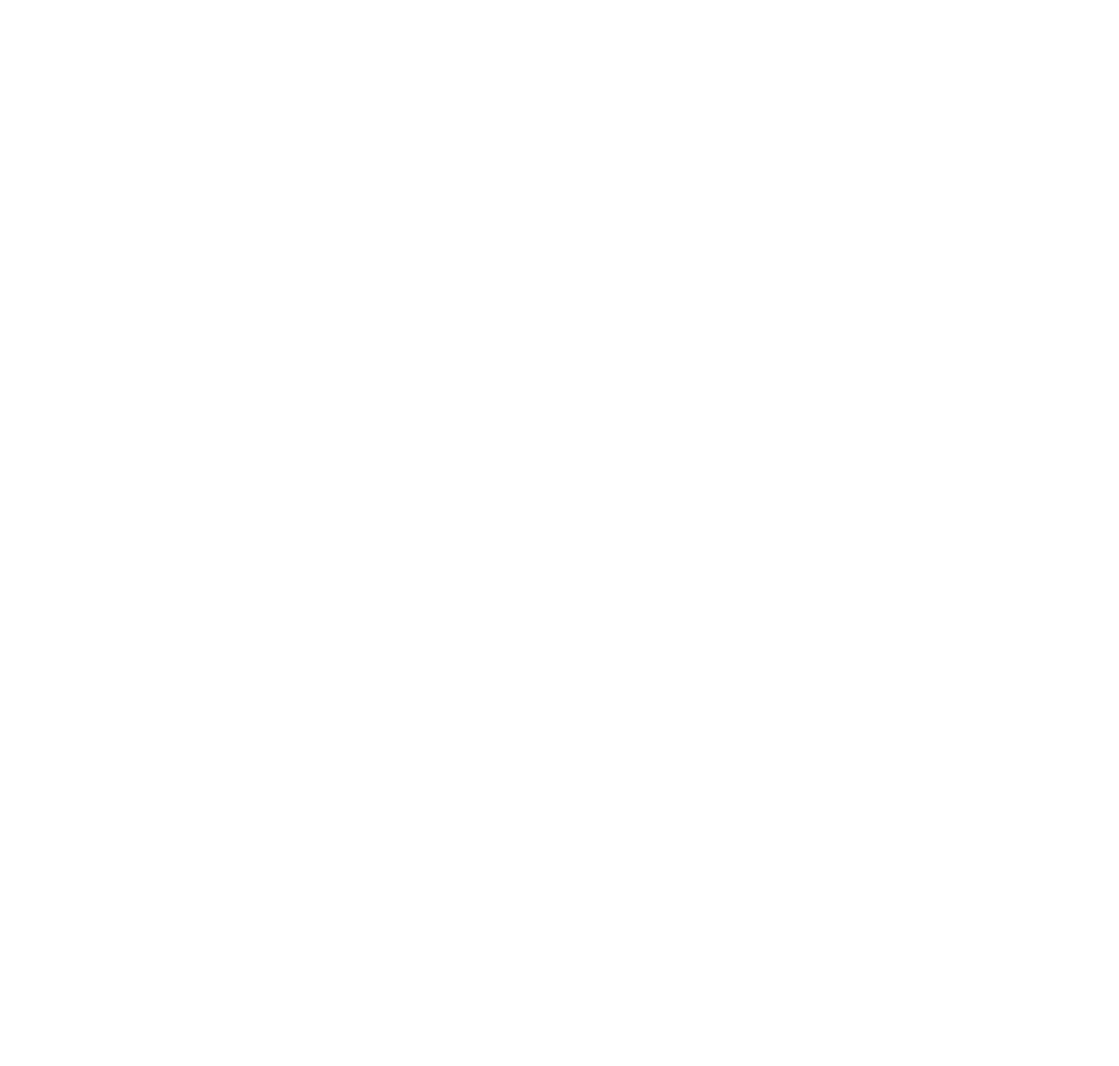
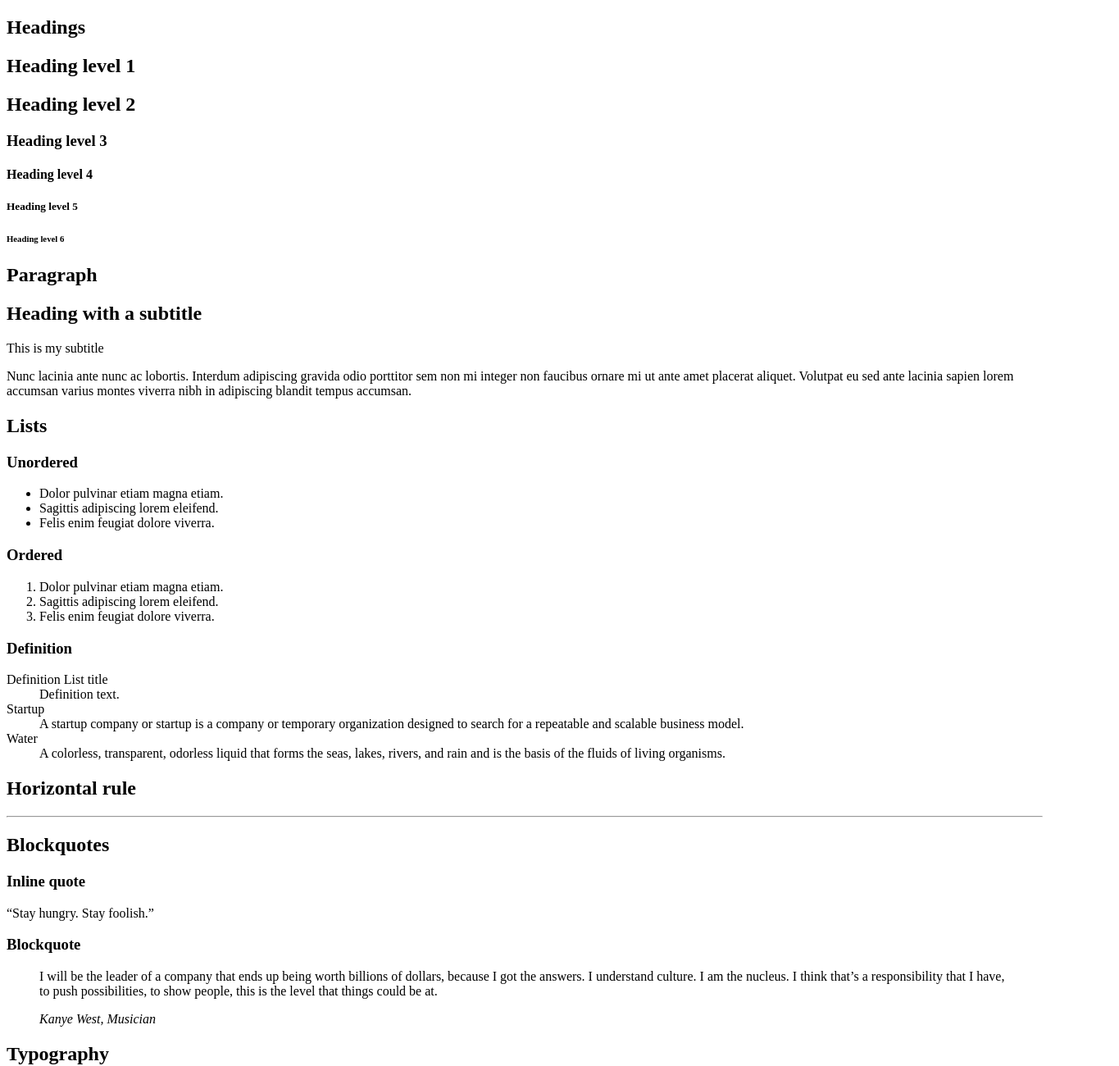
Before and after one commit to JacobGriffith1/atlas-web_front_end, a plain HTML site: page html_advanced/32-styleguide.html in a window 1280 px wide. Shown: the top 1300 px of the page at 82% size, 1365 px wide, since content can reach past the window. Before the commit the page ends 800 px from the top, so only its background shows below. Drawn offline with Linux system fonts and the light colour scheme.

Commit message:
32-styleguide.html [1]

```diff
--- a/html_advanced/32-styleguide.html
+++ b/html_advanced/32-styleguide.html
@@ -1 +1,102 @@
-<!--[]-->
+<!DOCTYPE html>
+<html lang="en" dir=ltr>
+    <head>
+        <meta charset="utf-8">
+        <meta name="viewport" content="width=device-width, initial-scale=1.0, viewport-fit=cover">
+        <title>Styleguide - Techium</title>
+        <meta name="description" content="Techium is a digital agency">
+        <link rel="icon", type="image/x-icon", href="./favicon.ico">
+        <link rel="icon", type="image/png", href="./favicon.png">
+    </head>
+    <body>
+        <header></header>
+        <main>
+            <section>
+                <header><h2>Headings</h2></header>
+                <h1>Heading level 1</h1>
+                <h2>Heading level 2</h2>
+                <h3>Heading level 3</h3>
+                <h4>Heading level 4</h4>
+                <h5>Heading level 5</h5>
+                <h6>Heading level 6</h6>
+            </section>
+            <section>
+                <header><h2>Paragraph</h2></header>
+                <h2>Heading with a subtitle</h2>
+                <p>This is my subtitle</p>
+                <p>Nunc lacinia ante nunc ac lobortis. Interdum adipiscing gravida odio porttitor sem non mi integer non faucibus ornare mi ut ante amet placerat aliquet. Volutpat eu sed ante lacinia sapien lorem accumsan varius montes viverra nibh in adipiscing blandit tempus accumsan.</p>
+            </section>
+<!-- Lists -->
+            <section>
+                <header><h2>Lists</h2></header>
+                <div>
+                    <h3>Unordered</h3>
+                    <ul>
+                        <li>Dolor pulvinar etiam magna etiam.</li>
+                        <li>Sagittis adipiscing lorem eleifend.</li>
+                        <li>Felis enim feugiat dolore viverra.</li>
+                    </ul>
+                    <h3>Ordered</h3>
+                    <ol>
+                        <li>Dolor pulvinar etiam magna etiam.</li>
+                        <li>Sagittis adipiscing lorem eleifend.</li>
+                        <li>Felis enim feugiat dolore viverra.</li>
+                    </ol>
+                    <h3>Definition</h3>
+                    <dl>
+                        <dt>Definition List title</dt>
+                        <dd>Definition text.</dd>
+                        <dt>Startup</dt>
+                        <dd>A startup company or startup is a company or temporary organization designed to search for a repeatable and scalable business model.</dd>
+                        <dt>Water</dt>
+                        <dd>A colorless, transparent, odorless liquid that forms the seas, lakes, rivers, and rain and is the basis of the fluids of living organisms.</dd>
+                    </dl>
+                </div>
+            </section>
+<!-- Horizontal rule -->
+            <section>
+                <header><h2>Horizontal rule</h2></header>
+                <div>
+                    <hr>
+                </div>
+            </section>
+<!-- Blockquotes -->
+            <section>
+                <header><h2>Blockquotes</h2></header>
+                <div>
+                    <h3>Inline quote</h3>
+                    <q>Stay hungry. Stay foolish.</q>
+                </div>
+                <div>
+                    <h3>Blockquote</h3>
+                    <blockquote>
+                        <p>I will be the leader of a company that ends up being worth billions of dollars, because I got the answers. I understand culture. I am the nucleus. I think that’s a responsibility that I have, to push possibilities, to show people, this is the level that things could be at.</p>
+                        <cite>Kanye West, Musician</cite>
+                    </blockquote>
+                </div>
+            </section>
+<!-- Typography -->
+            <section>
+                <header><h2>Typography</h2></header>
+                <div>
+                    <address>
+                        320 Stewart Avenue, Unit 12
+                        <br> New York City NY 10001
+                    </address>
+                </div>
+                <div>
+                    <pre>
+                        <code>
+                            <h2>My title</h2>
+                            <p>Proin lacus turpis, feugiat sit amet sollicitudin non, volutpat in libero. Aenean hendrerit ultrices nulla ac lobortis. Vestibulum consectetur nibh vel ante rhoncus faucibus.</p>
+                        </code>
+                    </pre>
+                </div>
+                <div>
+                    <p>Curabitur sit amet turpis cursus massa mollis <mark>highlighted</mark>. Duis finibus leo massa, eget dapibus erat finibus sed. Aenean condimentum sapien magna, eleifend <mark>highlighted</mark> mi consequat ut. Cras nec quam sed sapien ultricies <mark>highlighted</mark> ut sed metus.</p>
+                </div>
+            </section>
+        </main>
+        <footer></footer>
+    </body>
+</html>
```
